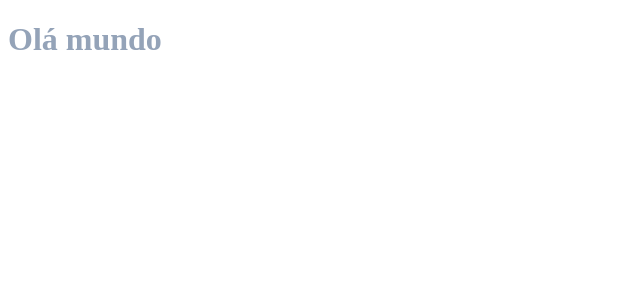
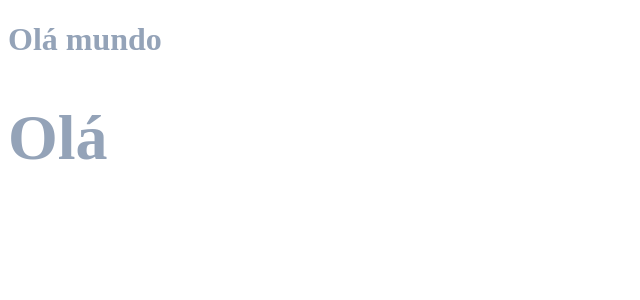
Before and after one commit to Luis-Saldanha-Dev/Saturn, a React (Vite) app: page / in a window 1280 px wide. Shown: the top 300 px of the page, without its empty margins (0-640 px from the left). Built offline with nearby package versions, Linux system fonts and the light colour scheme.

Commit message:
Adicionando Icons é pasta de components

```diff
--- a/package.json
+++ b/package.json
@@ -10,6 +10,7 @@
     "preview": "vite preview"
   },
   "dependencies": {
+    "lucide-react": "^1.16.0",
     "react": "^19.2.6",
     "react-dom": "^19.2.6"
   },
--- /dev/null
+++ b/src/components/container/index.tsx
@@ -0,0 +1,13 @@
+import './styles.modules.css'
+
+type ContainerProps = {
+    children: React.ReactNode
+}
+
+export function Container(props: ContainerProps) {
+    return (
+        <>
+            <h1>{props.children}</h1>
+        </>
+    )
+}
--- /dev/null
+++ b/src/components/heading/index.tsx
@@ -0,0 +1,5 @@
+import './styles.modules.css'
+
+export function Headder(){
+    return
+}
--- a/src/main.tsx
+++ b/src/main.tsx
@@ -2,9 +2,11 @@ import { StrictMode } from 'react'
 import { createRoot } from 'react-dom/client'
 import './index.css'
 import { App } from './App'
+import { Container } from './components/container'
 
 createRoot(document.getElementById('root')!).render(
   <StrictMode>
     <App />
+    <Container><h1>Olá</h1></Container>
   </StrictMode>,
 )
```
Also changed, not shown: src/components/container/styles.modules.css (added), src/components/heading/styles.modules.css (added), 1 other file (tests, documents, lock files or other folders).
